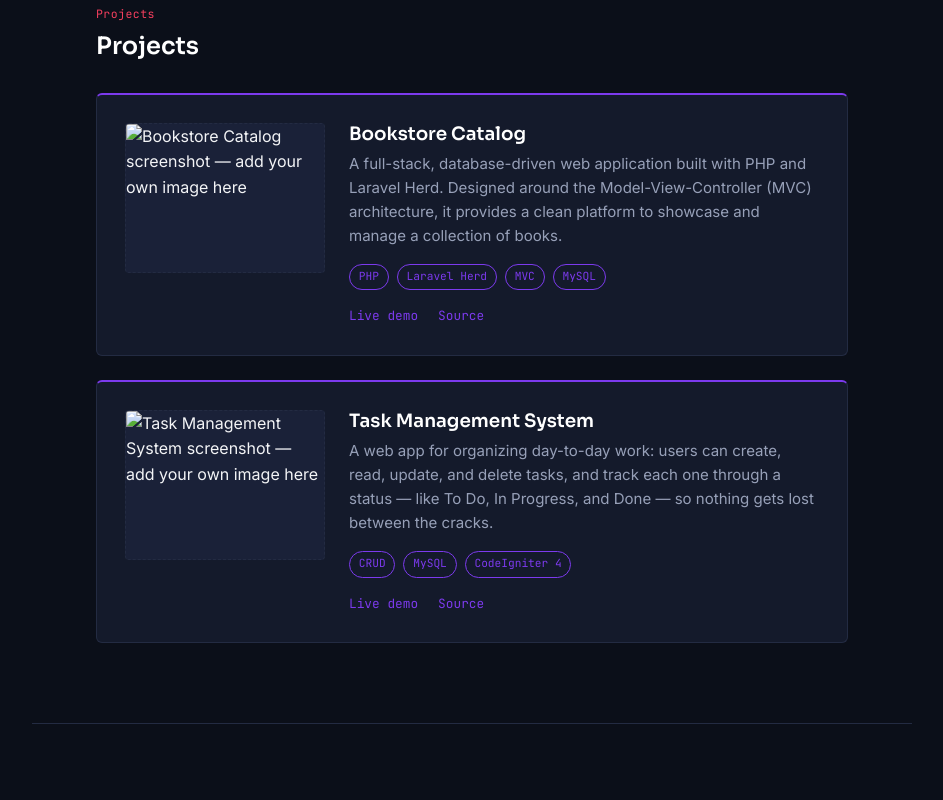
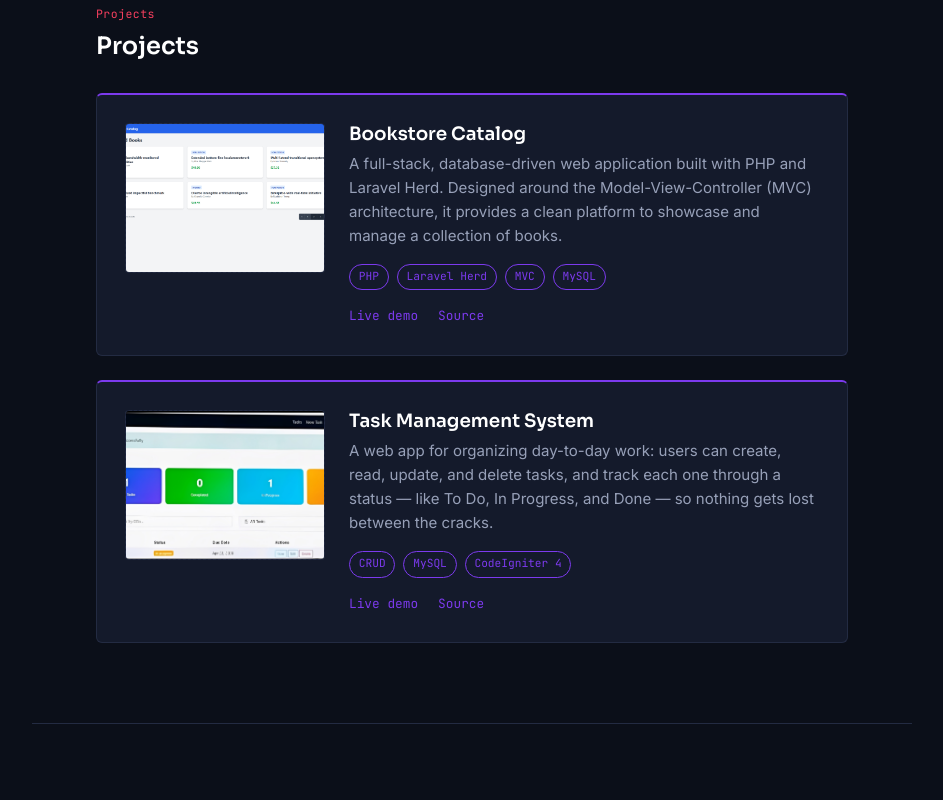
Before and after one commit to ricolouegiecarvajal0/Nath_Repo, a plain HTML site: page index.html in a window 1280 px wide. Shown: the part 1540-2340 px from the top of the page, without its empty margins (208-1151 px from the left). Drawn offline with Linux system fonts and the light colour scheme.

Commit message:
Update image sources in index.html

```diff
--- a/index.html
+++ b/index.html
@@ -331,7 +331,7 @@
 
     <div class="spine-id">
       <!-- REPLACE with your own photo: <img class="avatar" src="your-photo.jpg" alt="Nathalie M. Amande"> -->
-      <div class="avatar" style="display:flex;align-items:center;justify-content:center;">photo</div>
+      <img class="avatar" src="images/photo.jpg" alt="Nathalie M. Amande">
       <span class="name">Nathalie M. Amande</span>
       <span class="role">BSIT · 3rd Year · ESSU</span>
     </div>
@@ -404,7 +404,7 @@
 
         <article class="project-card">
           <!-- REPLACE with your own screenshot: <img src="bookstore-catalog.jpg" alt="Bookstore Catalog screenshot"> -->
-          <img src="" alt="Bookstore Catalog screenshot — add your own image here">
+          <img src="images/bookstore.jpg" alt="Bookstore Catalog screenshot">
           <div>
             <h3>Bookstore Catalog</h3>
             <p class="desc">A full-stack, database-driven web application built with PHP and Laravel Herd. Designed around the Model-View-Controller (MVC) architecture, it provides a clean platform to showcase and manage a collection of books.</p>
@@ -423,7 +423,7 @@
 
         <article class="project-card">
           <!-- REPLACE with your own screenshot: <img src="task-management.jpg" alt="Task Management System screenshot"> -->
-          <img src="" alt="Task Management System screenshot — add your own image here">
+          <img src="images/taskmanagement.jpg" alt="Task Management System screenshot">
           <div>
             <h3>Task Management System</h3>
             <p class="desc">A web app for organizing day-to-day work: users can create, read, update, and delete tasks, and track each one through a status — like To Do, In Progress, and Done — so nothing gets lost between the cracks.</p>
```
